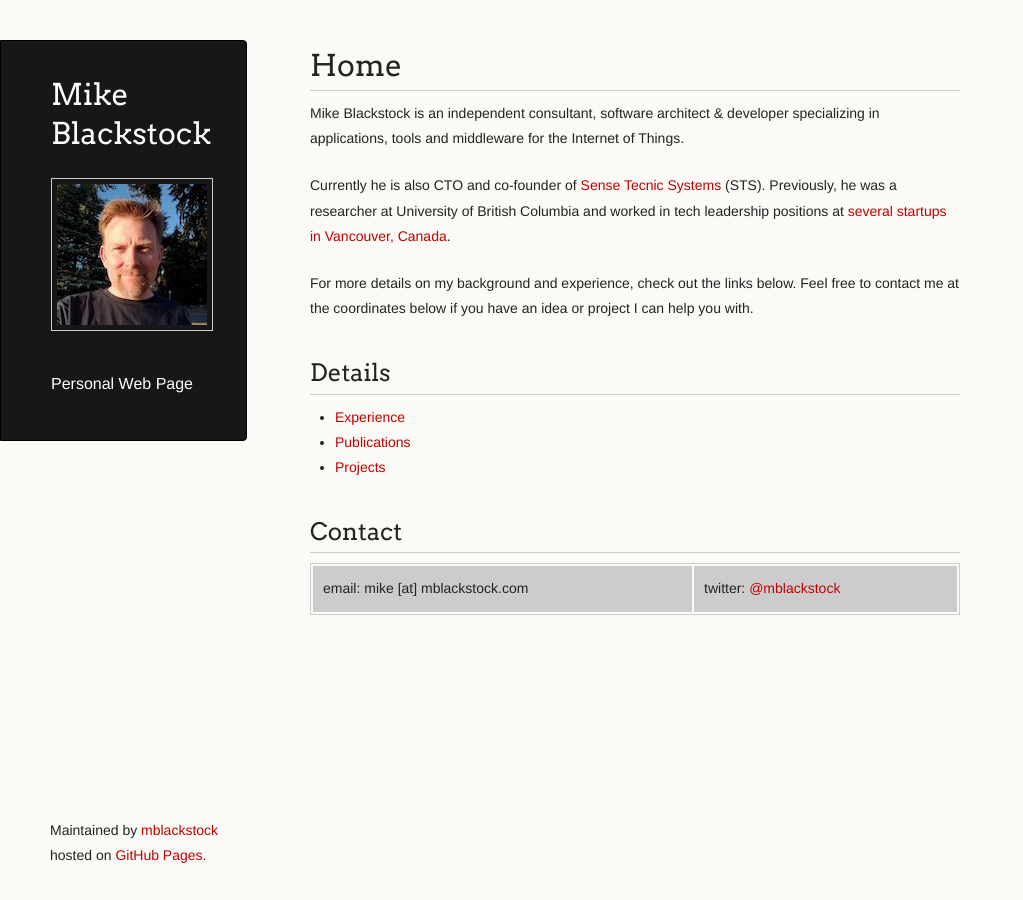
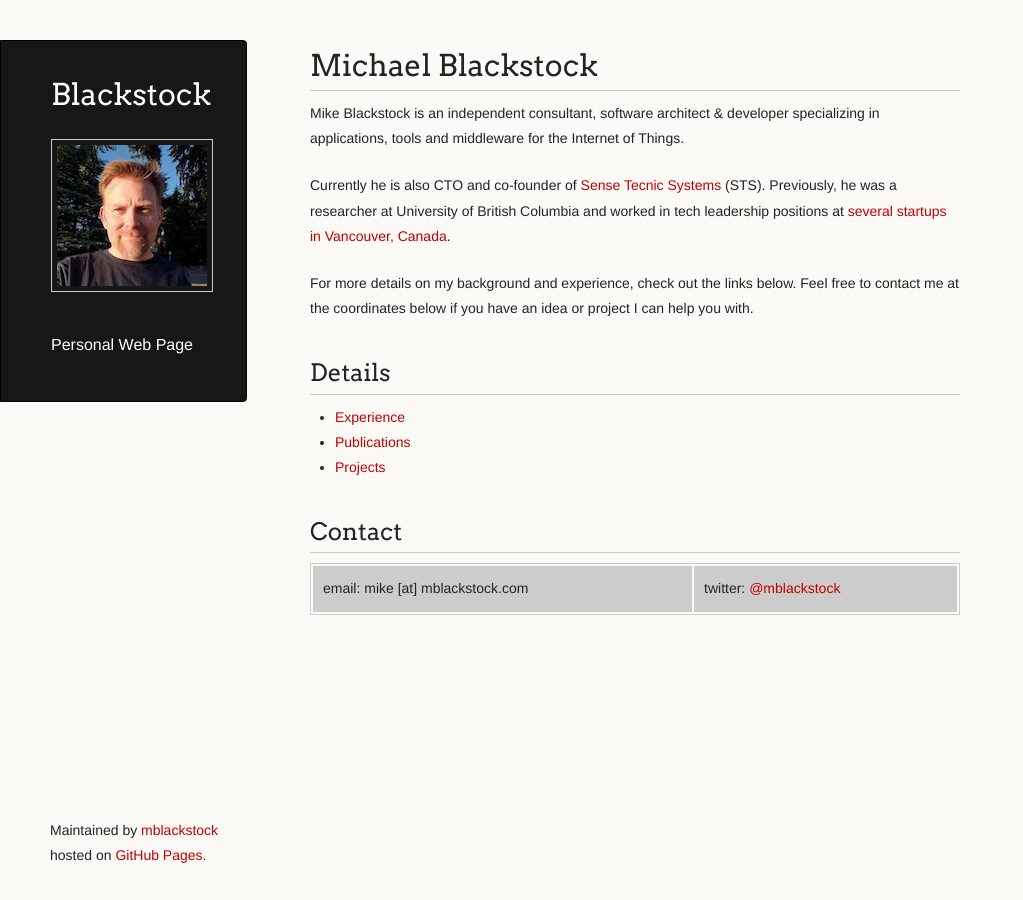
Before and after one commit to mblackstock/mblackstock.github.io, a Jekyll site: the page built from index.md, in a window 1280 px wide. Shown: the whole page, without its empty margins (0-1023 px from the left). Built offline with Jekyll 4.4.1, drawn with Linux system fonts in a browser that asks for light colours; our own code applies the rules of GitHub Pages for plain Markdown files.

Commit message:
change home to name

```diff
--- a/_config.yml
+++ b/_config.yml
@@ -1,2 +1,2 @@
-title: Mike Blackstock
+title: Blackstock
 description: Personal Web Page
--- a/_layouts/default.html
+++ b/_layouts/default.html
@@ -2,7 +2,7 @@
 <html lang="{{ site.lang | default: "en-US" }}">
   <head>
     <meta charset="utf-8">
-    <title>Mike Blackstock{% if page.title %} : {{ page.title }}{% endif %}</title>
+    <title>Blackstock{% if page.title %} : {{ page.title }}{% endif %}</title>
     <meta http-equiv="X-UA-Compatible" content="chrome=1">
 
 {% seo %}
--- a/index.md
+++ b/index.md
@@ -1,5 +1,4 @@
-# Home
-
+# Michael Blackstock
 Mike Blackstock is an independent consultant, software architect & developer specializing in applications, tools and middleware for the Internet of Things.
 
 Currently he is also CTO and co-founder of [Sense Tecnic Systems](http://www.sensetecnic.com) (STS).  Previously, he was a researcher at University of British Columbia and worked in tech leadership positions at [several startups in Vancouver, Canada](/experience).
```
